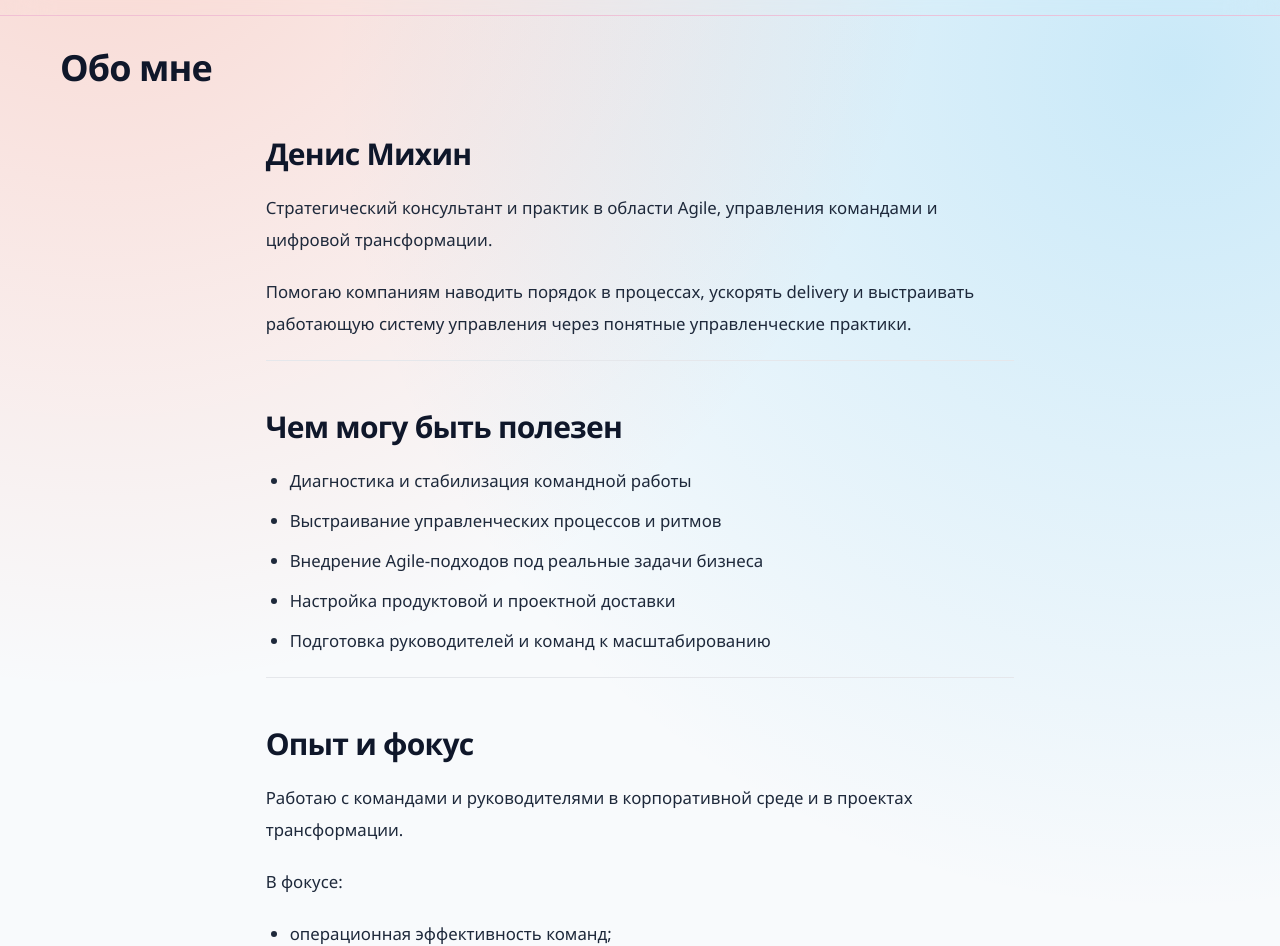
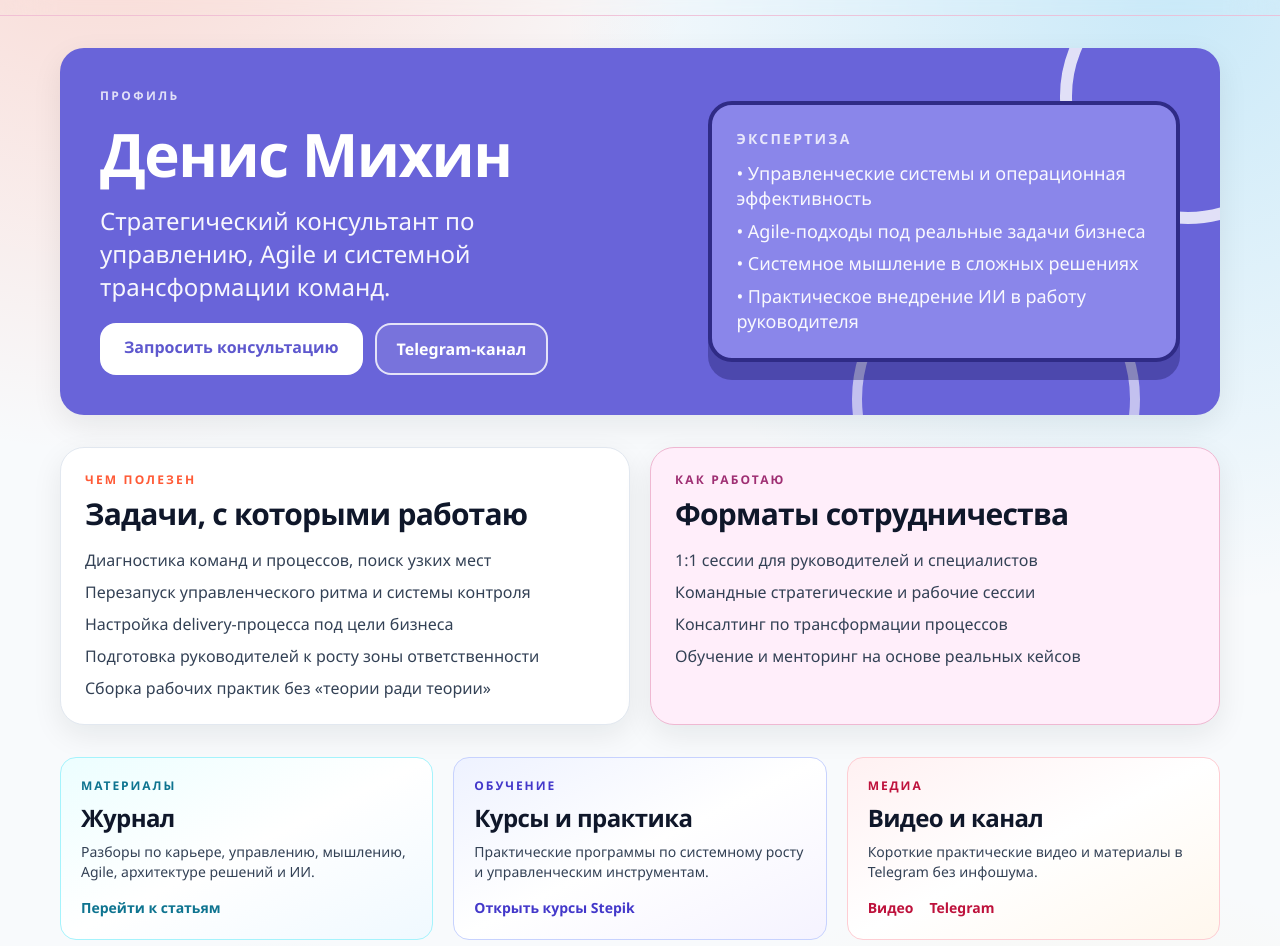
Before and after one commit to digitalmikhin-code/denis-journal, a Next.js app: page /about in a window 1280 px wide. Shown: the part 154-1100 px from the top of the page. Built offline with nearby package versions, Linux system fonts and the light colour scheme; no server answers.

Commit message:
redesign about page with branded banner sections and expanded profile

```diff
--- a/app/about/page.tsx
+++ b/app/about/page.tsx
@@ -1,29 +1,155 @@
 import type { Metadata } from "next";
-import { MDXRemote } from "next-mdx-remote/rsc";
-import remarkGfm from "remark-gfm";
-import { mdxComponents } from "@/components/mdx-components";
-import { getPageContent } from "@/lib/content";
+import Link from "next/link";
+import { SITE_URL, STEPIK_TEACH_URL, TELEGRAM_CHANNEL_URL, TELEGRAM_CONSULT_URL } from "@/lib/constants";
 
 export const metadata: Metadata = {
   title: "Обо мне",
+  description:
+    "Денис Михин: стратегический консультант по управлению, Agile и системному росту команд. Форматы работы, экспертиза и контакты.",
   alternates: {
     canonical: "/about"
+  },
+  openGraph: {
+    title: "Обо мне | Журнал Дениса Михина",
+    description:
+      "Стратегический консультант по управлению, Agile и системному росту команд. Практика, обучение и форматы сотрудничества.",
+    url: `${SITE_URL}/about`
   }
 };
 
 export default function AboutPage(): JSX.Element {
-  const page = getPageContent("about");
+  return (
+    <div className="space-y-8">
+      <section className="relative overflow-hidden rounded-3xl bg-[#6964d9] p-8 text-white shadow-soft md:p-10">
+        <div className="pointer-events-none absolute -right-24 -top-20 h-64 w-64 rounded-full border-[12px] border-white/80" />
+        <div className="pointer-events-none absolute -bottom-32 right-20 h-72 w-72 rounded-full border-[10px] border-white/60" />
+        <div className="relative grid gap-8 md:grid-cols-[1.1fr_0.9fr] md:items-center">
+          <div className="space-y-5">
+            <p className="text-xs font-semibold uppercase tracking-[0.2em] text-white/80">Профиль</p>
+            <h1 className="max-w-[14ch] text-5xl font-extrabold leading-tight tracking-tight md:text-6xl">
+              Денис Михин
+            </h1>
+            <p className="max-w-[28ch] text-2xl leading-snug text-white/95">
+              Стратегический консультант по управлению, Agile и системной трансформации команд.
+            </p>
+            <div className="flex flex-wrap gap-3">
+              <Link
+                href={TELEGRAM_CONSULT_URL}
+                target="_blank"
+                rel="noopener noreferrer"
+                className="rounded-2xl bg-white px-6 py-3 text-base font-bold text-[#5e58ce] transition hover:bg-slate-100"
+              >
+                Запросить консультацию
+              </Link>
+              <Link
+                href={TELEGRAM_CHANNEL_URL}
+                target="_blank"
+                rel="noopener noreferrer"
+                className="rounded-2xl border-2 border-white/80 bg-white/10 px-5 py-3 text-base font-semibold text-white transition hover:bg-white/20"
+              >
+                Telegram-канал
+              </Link>
+            </div>
+          </div>
 
-  return (
-    <article className="space-y-6">
-      <h1 className="text-4xl font-extrabold tracking-tight">{page.title}</h1>
-      <div className="prose-journal">
-        <MDXRemote
-          source={page.content}
-          components={mdxComponents}
-          options={{ mdxOptions: { remarkPlugins: [remarkGfm] } }}
-        />
-      </div>
-    </article>
+          <div className="rounded-3xl border-4 border-[#2f2b86] bg-[#8a86ea] p-6 shadow-[0_18px_0_0_rgba(25,22,91,0.35)]">
+            <p className="text-sm font-semibold uppercase tracking-[0.16em] text-white/80">Экспертиза</p>
+            <ul className="mt-3 space-y-2 text-lg leading-snug text-white/95">
+              <li>• Управленческие системы и операционная эффективность</li>
+              <li>• Agile-подходы под реальные задачи бизнеса</li>
+              <li>• Системное мышление в сложных решениях</li>
+              <li>• Практическое внедрение ИИ в работу руководителя</li>
+            </ul>
+          </div>
+        </div>
+      </section>
+
+      <section className="grid gap-5 md:grid-cols-2">
+        <article className="rounded-3xl border border-slate-200 bg-white p-6 shadow-soft">
+          <p className="text-xs font-semibold uppercase tracking-[0.18em] text-brand">Чем полезен</p>
+          <h2 className="mt-2 text-3xl font-extrabold tracking-tight text-slate-900">Задачи, с которыми работаю</h2>
+          <ul className="mt-4 space-y-2 text-slate-700">
+            <li>Диагностика команд и процессов, поиск узких мест</li>
+            <li>Перезапуск управленческого ритма и системы контроля</li>
+            <li>Настройка delivery-процесса под цели бизнеса</li>
+            <li>Подготовка руководителей к росту зоны ответственности</li>
+            <li>Сборка рабочих практик без «теории ради теории»</li>
+          </ul>
+        </article>
+
+        <article className="rounded-3xl border border-[#efb8d2] bg-[#ffeefa] p-6 shadow-soft">
+          <p className="text-xs font-semibold uppercase tracking-[0.18em] text-[#9f2f73]">Как работаю</p>
+          <h2 className="mt-2 text-3xl font-extrabold tracking-tight text-slate-900">Форматы сотрудничества</h2>
+          <ul className="mt-4 space-y-2 text-slate-700">
+            <li>1:1 сессии для руководителей и специалистов</li>
+            <li>Командные стратегические и рабочие сессии</li>
+            <li>Консалтинг по трансформации процессов</li>
+            <li>Обучение и менторинг на основе реальных кейсов</li>
+          </ul>
+        </article>
+      </section>
+
+      <section className="grid gap-5 md:grid-cols-3">
+        <article className="rounded-2xl border border-cyan-200 bg-gradient-to-br from-cyan-50 via-white to-sky-50 p-5">
+          <p className="text-xs font-semibold uppercase tracking-[0.16em] text-cyan-700">Материалы</p>
+          <h3 className="mt-2 text-2xl font-extrabold tracking-tight">Журнал</h3>
+          <p className="mt-2 text-sm text-slate-700">
+            Разборы по карьере, управлению, мышлению, Agile, архитектуре решений и ИИ.
+          </p>
+          <Link href="/articles" className="mt-4 inline-flex text-sm font-semibold text-cyan-700 hover:underline">
+            Перейти к статьям
+          </Link>
+        </article>
+
+        <article className="rounded-2xl border border-indigo-200 bg-gradient-to-br from-indigo-50 via-white to-violet-50 p-5">
+          <p className="text-xs font-semibold uppercase tracking-[0.16em] text-indigo-700">Обучение</p>
+          <h3 className="mt-2 text-2xl font-extrabold tracking-tight">Курсы и практика</h3>
+          <p className="mt-2 text-sm text-slate-700">
+            Практические программы по системному росту и управленческим инструментам.
+          </p>
+          <Link
+            href={STEPIK_TEACH_URL}
+            target="_blank"
+            rel="noopener noreferrer"
+            className="mt-4 inline-flex text-sm font-semibold text-indigo-700 hover:underline"
+          >
+            Открыть курсы Stepik
+          </Link>
+        </article>
+
+        <article className="rounded-2xl border border-rose-200 bg-gradient-to-br from-rose-50 via-white to-orange-50 p-5">
+          <p className="text-xs font-semibold uppercase tracking-[0.16em] text-rose-700">Медиа</p>
+          <h3 className="mt-2 text-2xl font-extrabold tracking-tight">Видео и канал</h3>
+          <p className="mt-2 text-sm text-slate-700">
+            Короткие практические видео и материалы в Telegram без инфошума.
+          </p>
+          <div className="mt-4 flex gap-4">
+            <Link href="/videos" className="text-sm font-semibold text-rose-700 hover:underline">
+              Видео
+            </Link>
+            <Link
+              href={TELEGRAM_CHANNEL_URL}
+              target="_blank"
+              rel="noopener noreferrer"
+              className="text-sm font-semibold text-rose-700 hover:underline"
+            >
+              Telegram
+            </Link>
+          </div>
+        </article>
+      </section>
+
+      <section className="rounded-3xl border border-slate-200 bg-white p-6 shadow-soft md:p-8">
+        <p className="text-xs font-semibold uppercase tracking-[0.18em] text-slate-500">Подход</p>
+        <h2 className="mt-2 text-3xl font-extrabold tracking-tight text-slate-900 md:text-4xl">
+          Строгий, прикладной, ориентированный на результат
+        </h2>
+        <p className="mt-4 max-w-4xl text-lg text-slate-700">
+          Я не продаю универсальные «волшебные» методики. Работа строится от вашей реальной
+          ситуации: текущие ограничения, цели, уровень команды, контекст бизнеса. На выходе —
+          конкретные управленческие решения, приоритеты и план внедрения.
+        </p>
+      </section>
+    </div>
   );
 }
```
